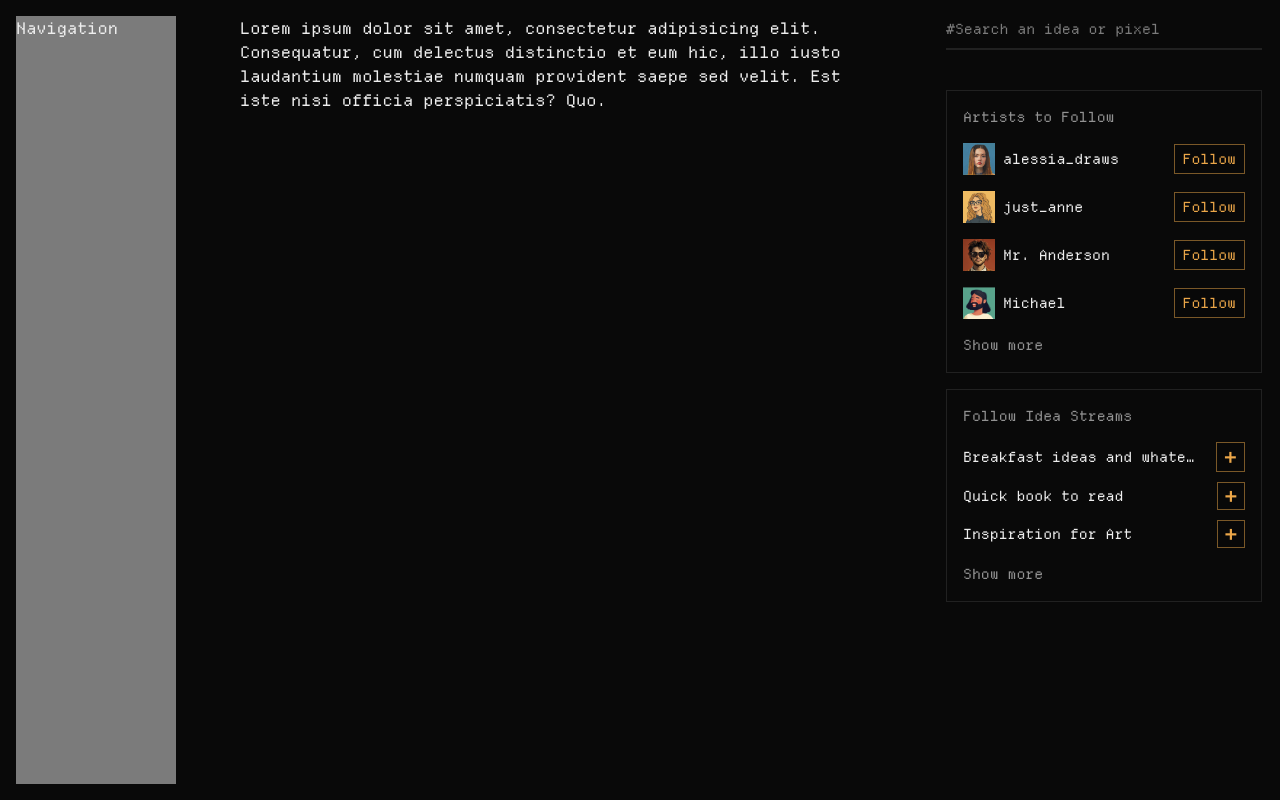
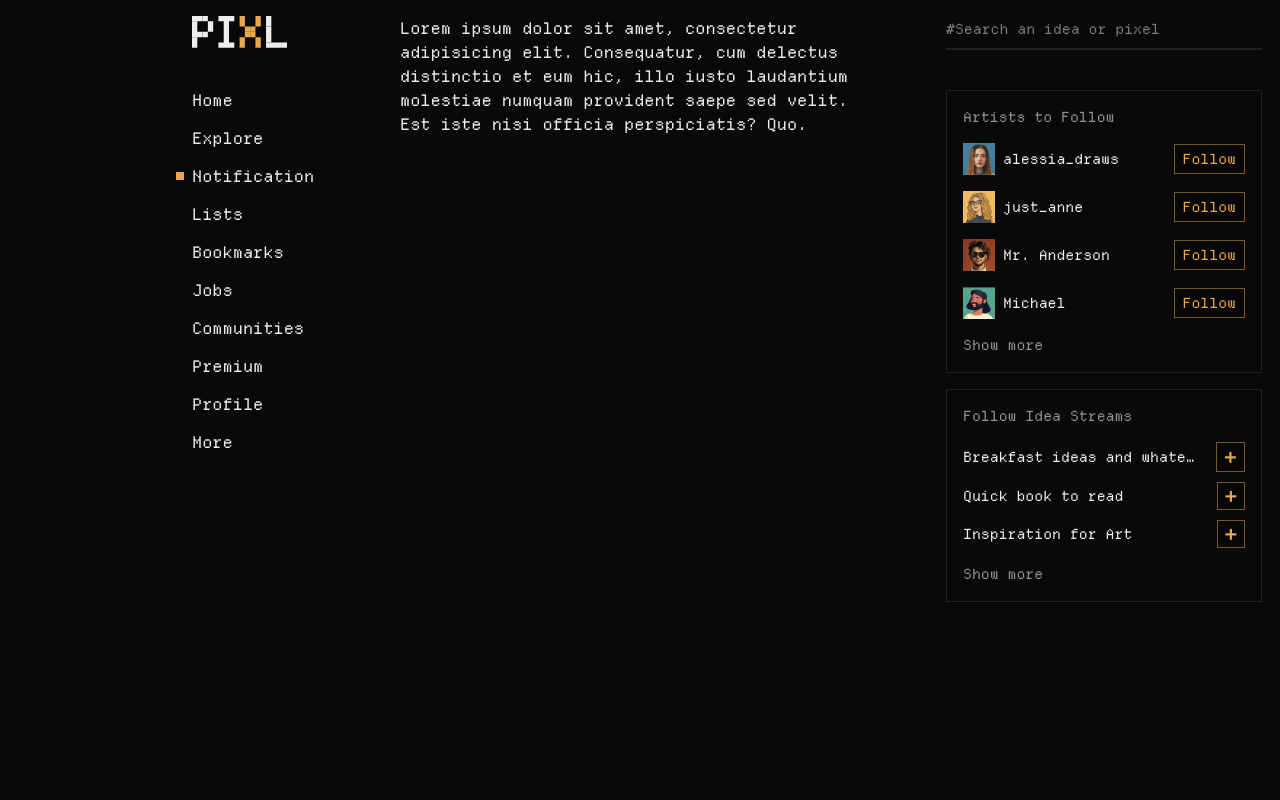
Before and after one commit to Eslam-Nazer/Pixl-html-css, a website built with Vite: page feed.html in a window 1280 px wide. Built offline with nearby package versions, Linux system fonts and the light colour scheme; a web font is replaced by a local one.

Commit message:
Implement the navigation component
- Added header section with the logo linked to the home route.
- Created a navigation list with flex styling and hover effects.
- Adjusted padding and margins to align the active item indicator.

```diff
--- a/feed.html
+++ b/feed.html
@@ -11,8 +11,71 @@
     class="bg-pixl-dark text-pixl-light flex h-dvh gap-16 overflow-clip px-4"
   >
     <!-- Navigation -->
-    <header class="bg-pixl-light/50 my-4 w-40 shrink-0">
-      <p>Navigation</p>
+    <header class="my-4 w-40 shrink-0 pl-4 xl:ml-40">
+      <a href="/">
+        <svg
+          class="h-8"
+          xmlns="http://www.w3.org/2000/svg"
+          viewBox="0 0 182 61"
+          fill="none"
+        >
+          <path
+            fill="#EEE"
+            d="M10.083 0H0v10.083h10.083V0Zm10.084 0H10.084v10.083h10.083V0Z"
+          ></path>
+          <path
+            fill="#EEE"
+            d="M30.25 0H20.165v10.083h10.083V0ZM10.083 10.083H0v10.084h10.083V10.083Zm30.25 0H30.25v10.084h10.083V10.083Zm-30.25 10.084H0V30.25h10.083V20.167Zm30.25 0H30.25V30.25h10.083V20.167ZM10.083 30.25H0v10.083h10.083V30.25Zm10.084 0H10.084v10.083h10.083V30.25Z"
+          ></path>
+          <path
+            fill="#EEE"
+            d="M30.25 30.25H20.165v10.083h10.083V30.25ZM10.083 40.333H0v10.084h10.083V40.333Zm0 10.084H0V60.5h10.083V50.417ZM60.5 0H50.415v10.083h10.083V0Zm10.083 0H60.5v10.083h10.083V0Zm10.084 0H70.584v10.083h10.083V0ZM70.583 10.083H60.5v10.084h10.083V10.083Zm0 10.084H60.5V30.25h10.083V20.167Zm0 10.083H60.5v10.083h10.083V30.25Zm0 10.083H60.5v10.084h10.083V40.333Zm0 10.084H60.5V60.5h10.083V50.417ZM60.5 50.416H50.415V60.5h10.083V50.416Zm20.167 0H70.584V60.5h10.083V50.416Z"
+          ></path>
+          <path
+            fill="#ECA749"
+            d="M100.833 0H90.75v10.083h10.083V0Zm0 10.083H90.75v10.084h10.083V10.083ZM131.083 0H121v10.083h10.083V0Zm0 10.083H121v10.084h10.083V10.083Zm-30.25 30.25H90.75v10.084h10.083V40.333Zm0 10.084H90.75V60.5h10.083V50.417Zm30.25-10.084H121v10.084h10.083V40.333Zm0 10.084H121V60.5h10.083V50.417ZM110.917 30.25h-10.083v10.083h10.083V30.25Zm10.082-10.084h-10.083V30.25h10.083V20.166Z"
+          ></path>
+          <path
+            fill="#ECA749"
+            d="M110.917 20.166h-10.083V30.25h10.083V20.166Zm10.082 10.084h-10.083v10.083h10.083V30.25Z"
+          ></path>
+          <path
+            fill="#EEE"
+            d="M151.249 0h-10.083v10.083h10.083V0Zm0 10.084h-10.083v10.083h10.083V10.083Z"
+          ></path>
+          <path
+            fill="#EEE"
+            d="M151.249 20.166h-10.083V30.25h10.083V20.166Zm0 10.084h-10.083v10.083h10.083V30.25Zm0 10.084h-10.083v10.083h10.083V40.333Z"
+          ></path>
+          <path
+            fill="#EEE"
+            d="M151.249 50.416h-10.083V60.5h10.083V50.416Zm10.084.001H151.25V60.5h10.083V50.417Zm10.084-.001h-10.083V60.5h10.083V50.416Z"
+          ></path>
+          <path
+            fill="#EEE"
+            d="M181.499 50.416h-10.083V60.5h10.083V50.416Z"
+          ></path>
+        </svg>
+      </a>
+
+      <nav class="mt-10">
+        <ul class="flex flex-col gap-3.5">
+          <li><a class="hover:underline" href="#">Home</a></li>
+          <li><a class="hover:underline" href="#">Explore</a></li>
+          <!-- Active item -->
+          <li class="-ml-4 flex items-center gap-2">
+            <div class="bg-pixl size-2 shrink-0"></div>
+            <a class="hover:underline" href="#">Notification</a>
+          </li>
+          <li><a class="hover:underline" href="#">Lists</a></li>
+          <li><a class="hover:underline" href="#">Bookmarks</a></li>
+          <li><a class="hover:underline" href="#">Jobs</a></li>
+          <li><a class="hover:underline" href="#">Communities</a></li>
+          <li><a class="hover:underline" href="#">Premium</a></li>
+          <li><a class="hover:underline" href="#">Profile</a></li>
+          <li><a class="hover:underline" href="#">More</a></li>
+        </ul>
+      </nav>
     </header>
     <!-- Content -->
     <main class="flex grow flex-col gap-4 overflow-y-auto py-4">
```
